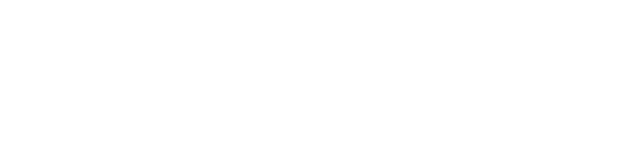
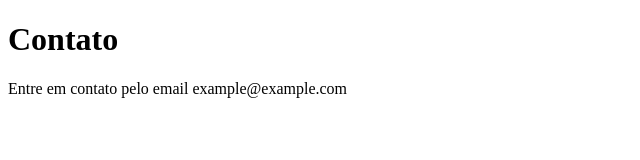
Before and after one commit to Augusto-A/sistema-de-cadastro, a plain HTML site: page contato.html in a window 1280 px wide. Shown: the whole page, without its empty margins (0-640 px from the left). Drawn offline with Linux system fonts and the light colour scheme.

Commit message:
adicionando o email de contato

```diff
--- a/contato.html
+++ b/contato.html
@@ -7,6 +7,7 @@
     <title>Contato</title>
 </head>
 <body>
-
+    <h1>Contato</h1>
+    <p>Entre em contato pelo email example@example.com</p>
 </body>
 </html>
```
